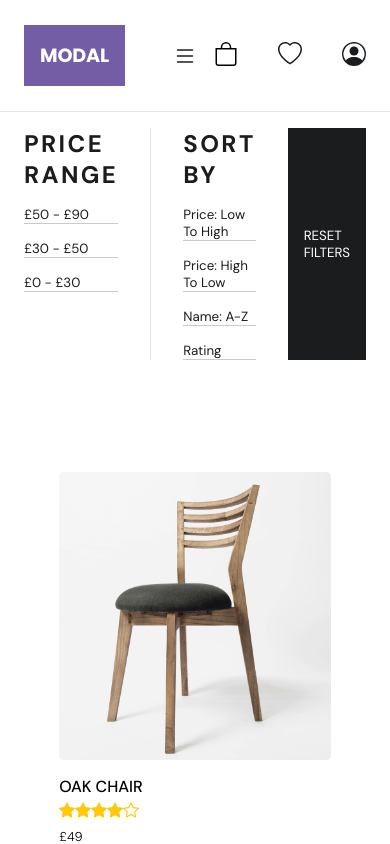
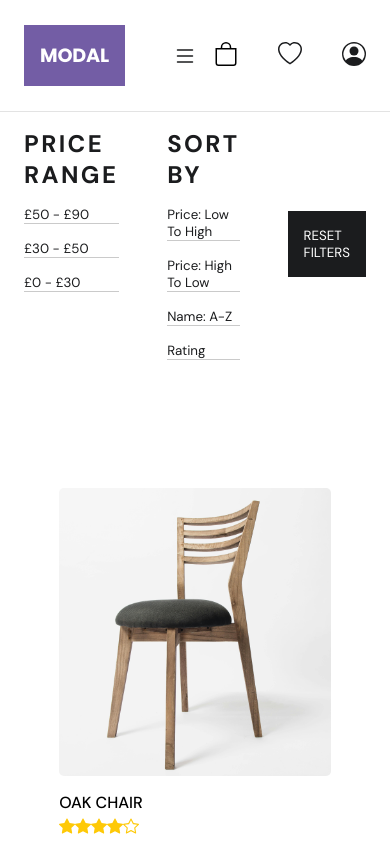
Before and after one commit to tomchaweb/ecommerce, a React (Vite) app: page /products in a window 390 px wide. Shown: the top 844 px of the page. Built offline with nearby package versions, Linux system fonts and the light colour scheme.

Commit message:
add more accessibility on checkout page and products page

```diff
--- a/src/pages/Products.jsx
+++ b/src/pages/Products.jsx
@@ -9,27 +9,27 @@ import ScrollToTop from "../components/ScrollToTop";
 
 export default function Products() {
   const [products, setProducts] = useState(data);
-  const [isMobile, setIsMobile] = useState(true);
+  // const [isMobile, setIsMobile] = useState(true);
 
-  function handleResize() {
-    if (window.innerWidth < 750) {
-      setIsMobile(true);
-    } else {
-      setIsMobile(false);
-    }
-  }
+  // function handleResize() {
+  //   if (window.innerWidth < 750) {
+  //     setIsMobile(true);
+  //   } else {
+  //     setIsMobile(false);
+  //   }
+  // }
 
-  useEffect(() => {
-    if (window.innerWidth > 750) {
-      setIsMobile(false);
-    } else {
-      setIsMobile(true);
-    }
-  }, []);
+  // useEffect(() => {
+  //   if (window.innerWidth > 750) {
+  //     setIsMobile(false);
+  //   } else {
+  //     setIsMobile(true);
+  //   }
+  // }, []);
 
-  useEffect(() => {
-    window.addEventListener("resize", handleResize);
-  });
+  // useEffect(() => {
+  //   window.addEventListener("resize", handleResize);
+  // });
 
   function filterProducts(e) {
     let { filter } = e.target.dataset;
@@ -103,7 +103,6 @@ export default function Products() {
     <>
       <ScrollToTop />
       <div className="products">
-        {!isMobile && (
         <div className="buttons">
           <div className="filter-buttons">
             <h2>Price Range</h2>
@@ -140,46 +139,6 @@ export default function Products() {
             RESET FILTERS
           </button>
         </div>
-        )}
-
-        {isMobile && (
-          <div className="mobile-buttons">
-            <div className="filter-buttons">
-              <h2>Price Range</h2>
-              <button onClick={filterProducts} data-filter="lessThan90">
-                £50 - £90
-              </button>
-              <button onClick={filterProducts} data-filter="lessThan50">
-                £30 - £50
-              </button>
-              <button onClick={filterProducts} data-filter="lessThan30">
-                £0 - £30
-              </button>
-            </div>
-            <div className="sort-buttons">
-              <h2>Sort by</h2>
-              <button onClick={sortProducts} data-sort="price">
-                price: low to high
-              </button>
-              <button onClick={sortProducts} data-sort="priceReverse">
-                price: high to low
-              </button>
-              <button onClick={sortProducts} data-sort="name">
-                name: A-Z
-              </button>
-              <button onClick={sortProducts} data-sort="rating">
-                rating
-              </button>
-            </div>
-            <button
-              className="reset-btn"
-              onClick={filterProducts}
-              data-filter="reset"
-            >
-              RESET FILTERS
-            </button>
-          </div>
-        )}
 
         <div className="product-grid">
           {products.map((item) => (
--- a/src/styles.css
+++ b/src/styles.css
@@ -482,17 +482,12 @@ a{
   padding-right: 2rem;
 }
 
-.mobile-buttons{
-  display: flex;
-  gap: 2rem;
-}
-
-.buttons h2, .mobile-buttons h2{
+.buttons h2{
   text-transform: uppercase;
   letter-spacing: 0.1em;
 }
 
-.buttons button, .mobile-buttons button {
+.buttons button{
   text-align: left;
   border: none;
   text-transform: capitalize;
@@ -503,11 +498,6 @@ a{
   display: flex;
   flex-direction: column;
   gap: 1rem;
-}
-
-.mobile-buttons .filter-buttons {
-  border-right: 1px solid #e3e3e3;
-  padding-right: 2rem;
 }
 
 .filter-buttons button{
@@ -1601,6 +1591,25 @@ footer {
   }
 }
 
+/* MEDIA QUERIES - PRODUCTS FILTER */
+/* //////////////// */
+/* //////////////// */
+
+@media (max-width: 750px){
+  .buttons {
+    flex-direction: row;
+    justify-content: space-between;
+    width: 100%;
+    padding-right: 0;
+    border-right: none;
+  }
+
+  .reset-btn {
+    height: 30%;
+    align-self: center;
+  }
+}
+
 /* MEDIA QUERIES - PRODUCT PAGE*/
 /* //////////////// */
 /* //////////////// */
@@ -1837,6 +1846,37 @@ footer {
   }
 }
 
+@media (max-width: 800px){
+  .checkout {
+    padding: 1rem 3rem;
+  }
+
+  .checkout-item-card{
+    gap: 3rem;
+  }
+
+  .checkout-item-card img{
+    width: 3rem;
+    height: 3rem;
+  }
+
+  .checkout-item-card h2{
+    font-size: 1rem;
+  }
+
+  .checkout-item-card h3{
+    font-size: 0.8rem;
+  }
+
+  .checkout-item-card h4{
+    font-size: 0.8rem;
+  }
+
+  .checkout-item-right{
+    gap: 3rem;
+  }
+}
+
 
 /* MEDIA QUERIES - FOOTER */
 /* //////////////// */
```
Lines whose indentation alone changed are shown as unchanged.
